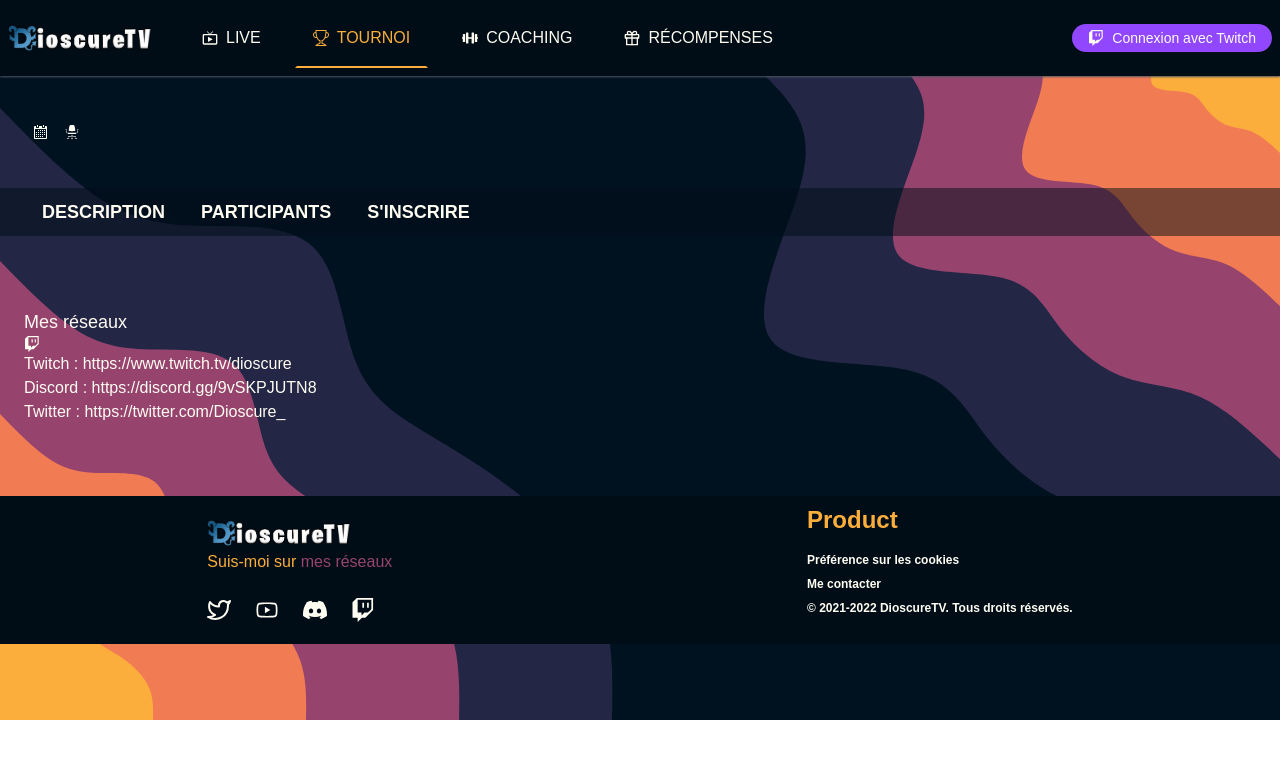
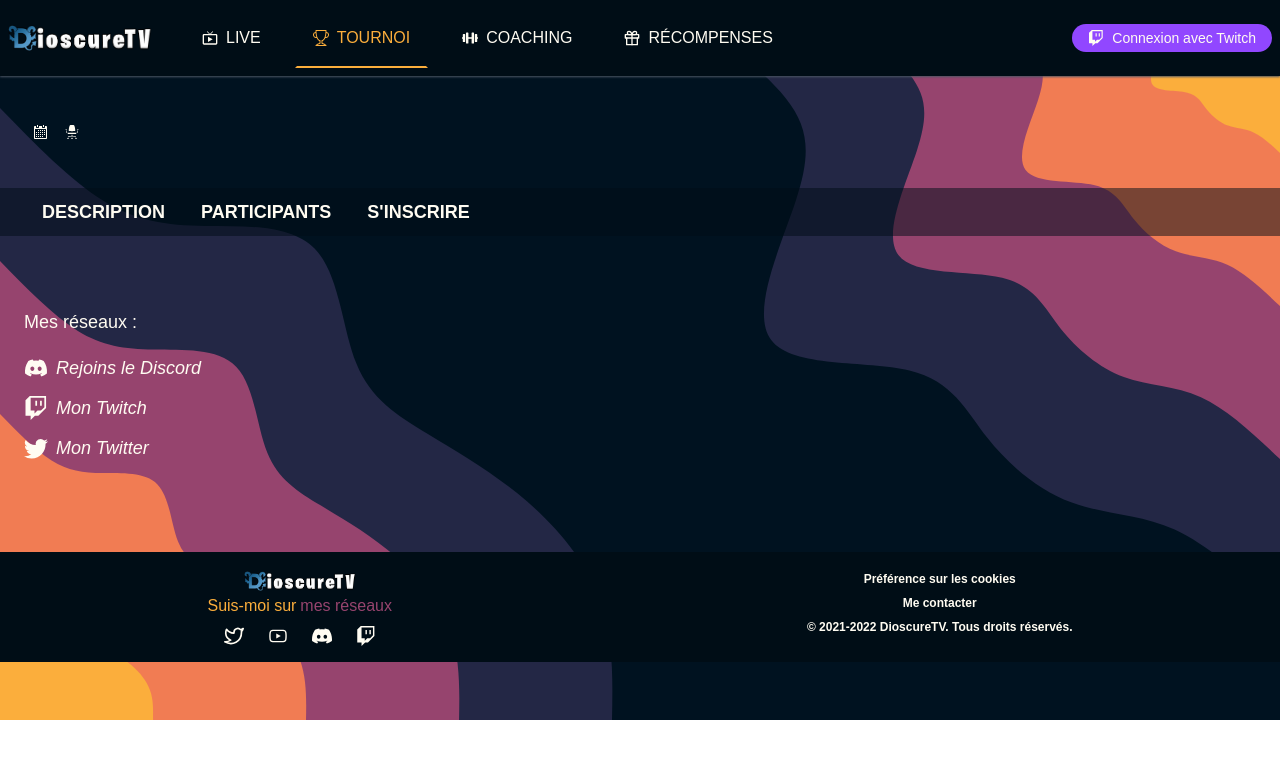
Before and after one commit to MaltaverneAurelien/dioscure-web, a Next.js app: page /tournament in a window 1280 px wide. Shown: the top 758 px of the page. Built offline with nearby package versions, Linux system fonts and the light colour scheme; no server answers; the database is empty.

Commit message:
transition duration aux hover

```diff
--- a/components/DropdownItem.tsx
+++ b/components/DropdownItem.tsx
@@ -15,7 +15,7 @@ export default function DropdownItem(properties: Props) {
         {properties.type === "href" && (
           <a
             href={properties.href}
-            className="flex items-center px-4 py-2 first:text-sm md:text-base"
+            className="flex items-center px-4 py-2 first:text-sm md:text-base md:hover:text-yellow"
           >
             <properties.icon className="float-left mr-2 text-base md:text-lg" />
             {properties.text}
@@ -25,7 +25,7 @@ export default function DropdownItem(properties: Props) {
           <button
             type="button"
             onClick={properties.button}
-            className="flex items-center px-4 py-2 text-sm md:text-base"
+            className="flex items-center px-4 py-2 text-sm md:text-base md:hover:text-yellow"
           >
             <properties.icon className="float-left mr-2 text-base md:text-lg" />
             {properties.text}
--- a/components/Footer.tsx
+++ b/components/Footer.tsx
@@ -8,21 +8,20 @@ import { FiTwitter } from "react-icons/fi";
 export default function Footer() {
   return (
     <>
-      <footer className="bg-dark_blue flex flex-col justify-evenly font-montserrat md:flex-row md:justify-around md:items-start">
-        <ul className="p-5 pb-2">
-          <img src="/DioscureTV_logo.png" className="w-24 md:w-36" />
-          <p className="text-yellow text-xs pb-2 md:text-base md:pb-6">
+      <footer className="bg-dark_blue flex flex-col justify-evenly font-montserrat md:flex-row md:justify-around md:items-center">
+        <ul className="p-4">
+          <img src="/DioscureTV_logo.png" className="w-20 m-auto md:w-28" />
+          <p className="text-yellow flex text-xs pb-2 justify-center gap-x-1 md:text-base">
             Suis-moi sur <span className="text-red_purple">mes réseaux</span>
           </p>
-          <div className="flex gap-6">
+          <div className="flex justify-center gap-6">
             <FooterItem href="https://twitter.com/Dioscure_" icon={FiTwitter} />
             <FooterItem href="https://www.youtube.com/c/Dioscure/videos" icon={AiOutlineYoutube} />
             <FooterItem href="https://discord.gg/9vSKPJUTN8" icon={SiDiscord} />
             <FooterItem href="https://www.twitch.tv/dioscure" icon={BsTwitch} />
           </div>
         </ul>
-        <ul className="p-5 pt-2">
-          <p className="text-yellow font-bold text-base md:text-2xl pb-2 md:pb-4">Product</p>
+        <ul className="flex flex-col items-center p-4">
           <li className="text-xs md:text-md pb-2 font-semibold hover:text-orange cursor-pointer">
             Préférence sur les cookies
           </li>
--- a/components/FooterItem.tsx
+++ b/components/FooterItem.tsx
@@ -11,7 +11,7 @@ export default function FooterItem(properties: Props) {
     <>
       <a
         href={properties.href}
-        className="text-2xl cursor-pointer hover:text-orange"
+        className="text-xl cursor-pointer hover:text-orange hover:scale-150"
       >
         <properties.icon />
       </a>
--- a/components/Navitem.tsx
+++ b/components/Navitem.tsx
@@ -27,7 +27,7 @@ export default function NavItem(properties: Props) {
       <a
         href={properties.href}
         className={
-          "md:border-2 md:px-2 md:py-2 md:border-transparent md:uppercase md:hover:border-b-yellow md:hover:text-yellow " +
+          "transition-all duration-300 md:border-2 md:px-2 md:py-2 md:border-transparent md:uppercase md:hover:border-b-yellow md:hover:text-yellow " +
           activeBorder()
         }
       >
--- a/components/TournamentItem.tsx
+++ b/components/TournamentItem.tsx
@@ -6,7 +6,7 @@ type Props = {
 export default function TournamentItem(properties: Props) {
   return (
     <>
-      <li className="flex uppercase cursor-pointer border-2 border-transparent hover:border-b-white">
+      <li className="flex uppercase cursor-pointer transition-all duration-500 border-2 border-transparent hover:border-b-white">
         <a href={properties.href}>{properties.text}</a>
       </li>
     </>
--- /dev/null
+++ b/components/TournamentSocials.tsx
@@ -0,0 +1,18 @@
+import type { IconType } from "react-icons";
+
+type Props = {
+  href?: string;
+  text: string;
+  icon?: IconType;
+};
+
+export default function TournamentSocials(properties: Props) {
+  return (
+    <>
+      <a className="flex items-center italic py-1.5 text-sm transition-all duration-500 hover:text-yellow md:text-lg" href={properties.href}>
+        {properties.icon !== undefined && <properties.icon className="mr-2 text-base md:text-2xl" />}
+        {properties.text}
+      </a>
+    </>
+  );
+}
--- a/pages/tournament.tsx
+++ b/pages/tournament.tsx
@@ -1,9 +1,11 @@
+import TournamentSocials from "../components/TournamentSocials";
 import TournamentHeader from "../components/TournamentHeader";
 import { useEffect, useState, useContext } from "react";
 import { supabase } from "../utils/supabaseClient";
 import SessionContext from "../context/context";
 // Import des react icons
-import { BsTwitch } from "react-icons/bs";
+import { BsTwitch, BsTwitter } from "react-icons/bs";
+import { FaDiscord } from "react-icons/fa";
 
 export default function Tournoi() {
   const { session } = useContext(SessionContext);
@@ -52,10 +54,24 @@ export default function Tournoi() {
         <span className="text-sm md:text-lg">{tournament?.description}</span>
       </section>
       <section className="p-6">
-        <h2 className="text-sm md:text-lg">Mes réseaux</h2>
-        <p><BsTwitch />Twitch : https://www.twitch.tv/dioscure</p>
-        <p>Discord : https://discord.gg/9vSKPJUTN8</p>
-        <p>Twitter : https://twitter.com/Dioscure_</p>
+        <h2 className="text-sm md:text-lg">Mes réseaux :</h2>
+        <div className="py-3">
+          <TournamentSocials
+            href="https://discord.gg/9vSKPJUTN8"
+            icon={FaDiscord}
+            text="Rejoins le Discord"
+          />
+          <TournamentSocials
+            href="https://www.twitch.tv/dioscure"
+            icon={BsTwitch}
+            text="Mon Twitch"
+          />
+          <TournamentSocials
+            href="https://twitter.com/Dioscure_"
+            icon={BsTwitter}
+            text="Mon Twitter"
+          />
+        </div>
       </section>
       <section className="p-6">
         <span className="text-sm md:text-lg">{tournament?.rules}</span>
--- a/pages/tournament/teams.tsx
+++ b/pages/tournament/teams.tsx
@@ -34,12 +34,12 @@ export default function Teams() {
   return (
     <>
       <TournamentHeader />
-      <section className="px-2 py-4 md:px-6 md:py-8">
+      <section className="px-2 py-4 cursor-default md:px-6 md:py-8">
         {tournaments.map((t) => (
           <ul className="flex flex-wrap">
             {t.teams.map((team: any) => (
-              <li key={team.id} className="flex flex-col rounded-2xl m-4 border bg-dark_blue">
-                <p className="p-2 font-semibold">Equipe : {team.name}#{team.id}</p>
+              <li key={team.id} className="flex flex-col rounded-2xl m-4 border bg-dark_blue transition-all duration-500 hover:bg-white hover:text-dark_blue hover:border-dark_blue">
+                <p className="p-2 font-semibold">Equipe : {team.name} #{team.id}</p>
                 <ul className="flex gap-x-4 p-2">
                   {team.members.map((m: any) => (
                     <li key={m.id + team.id} className="flex flex-col">
```
